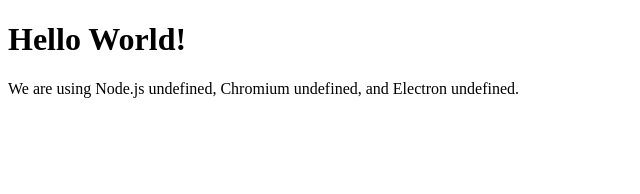
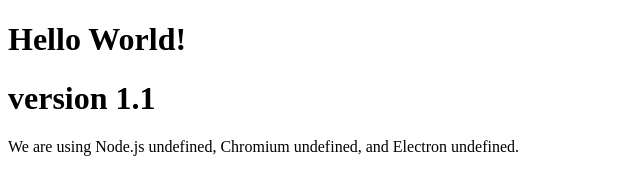
Before and after one commit to SamarBakr/TestElectron, an Electron app: page index.html in a window 800 px wide. Shown: the whole page, without its empty margins (0-640 px from the left). Drawn offline with Linux system fonts and the light colour scheme.

Commit message:
second commit v2

```diff
--- a/index.html
+++ b/index.html
@@ -6,6 +6,8 @@
   </head>
   <body>
     <h1>Hello World!</h1>
+    <h1>version 1.1</h1>
+
     <!-- All of the Node.js APIs are available in this renderer process. -->
     We are using Node.js <script>document.write(process.versions.node)</script>,
     Chromium <script>document.write(process.versions.chrome)</script>,
--- a/package.json
+++ b/package.json
@@ -1,6 +1,6 @@
 {
   "name": "electron-quick-start",
-  "version": "1.0.0",
+  "version": "1.1.0",
   "description": "A minimal Electron application",
   "main": "main.js",
   "scripts": {
```
